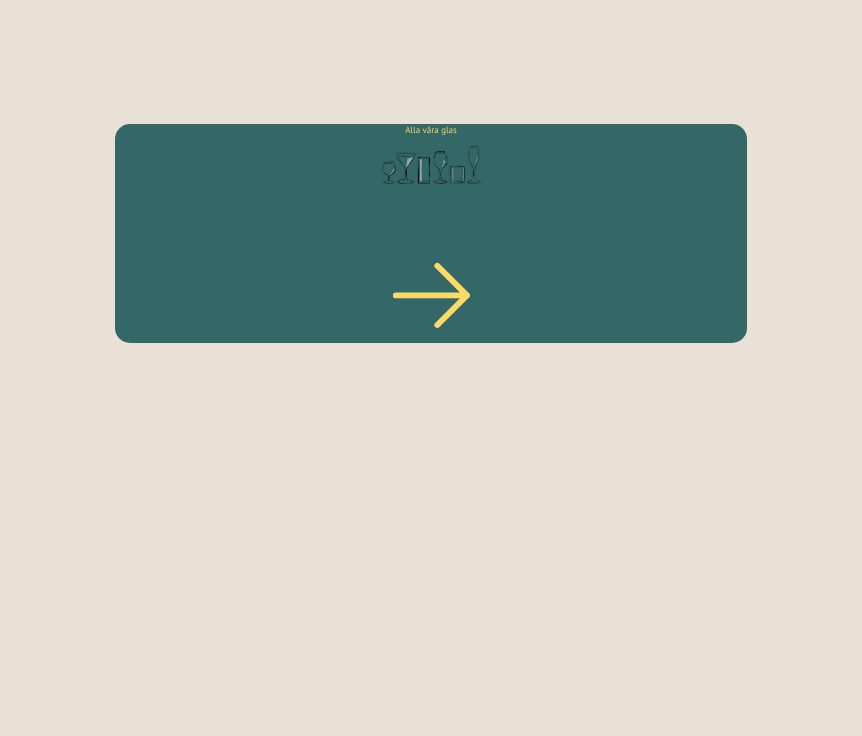
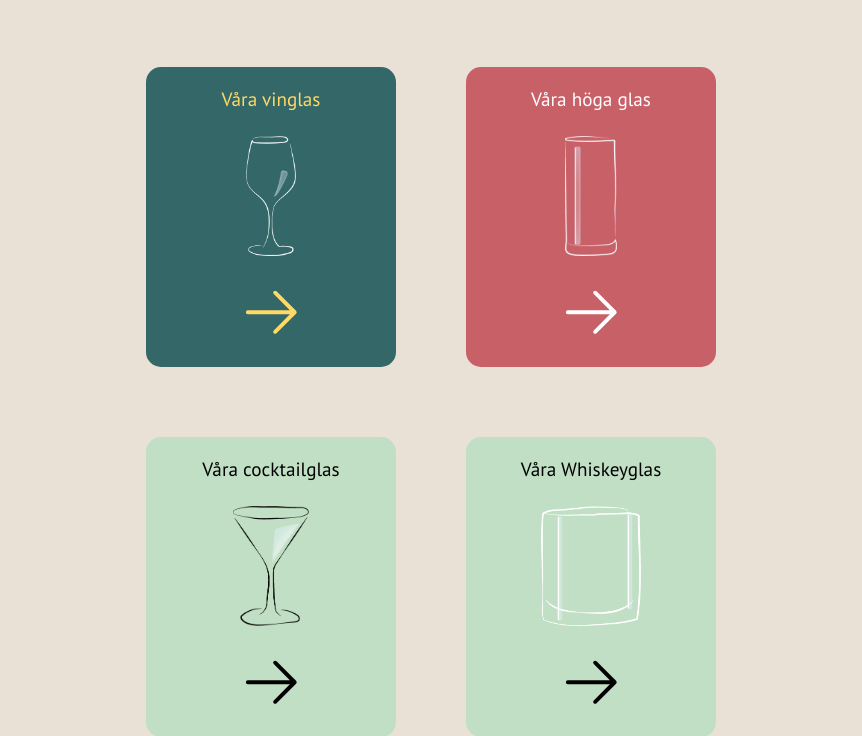
Before and after one commit to Malinsund/vitrum, a plain HTML site: page index.html in a window 1280 px wide. Shown: the part 559-1295 px from the top of the page, without its empty margins (209-1071 px from the left). Before the commit the page ends 1018 px from the top, so only its background shows below. Drawn offline with Linux system fonts and the light colour scheme; a web font is replaced by a local one.

Commit message:
media quary

```diff
--- a/index.html
+++ b/index.html
@@ -70,13 +70,6 @@
       </section>
     </header>
 
-    <!--  <section>
-      <div>
-        <article><div></div></article>
-        <article><div></div></article>
-      </div>
-    </section> -->
-
     <!--Här skall alla kort/knappar komma-->
     <section class="outer-card-container">
       <article class="card-container">
@@ -85,6 +78,7 @@
           <div>
             <img src="assets/Glas.vin.vit.png" alt="vinglas" />
           </div>
+
           <svg
             class="arrows"
             xmlns="http://www.w3.org/2000/svg"
@@ -121,15 +115,12 @@
               d="M13.5 4.5 21 12m0 0-7.5 7.5M21 12H3"
             />
           </svg>
-          <!--Piljävel?-->
         </div>
         <div class="card3 card">
           <p>Våra cocktailglas</p>
           <div>
             <img src="assets/Glas.Coc.png" alt="" />
           </div>
-
-          <!--Piljävel?-->
           <svg
             class="arrows"
             xmlns="http://www.w3.org/2000/svg"
@@ -151,7 +142,7 @@
           <div>
             <img src="assets/glas.whis.vit.png" alt="Whiskeyglas" />
           </div>
-          <!--Piljävel?-->
+
           <svg
             class="arrows"
             xmlns="http://www.w3.org/2000/svg"
@@ -188,14 +179,12 @@
               d="M13.5 4.5 21 12m0 0-7.5 7.5M21 12H3"
             />
           </svg>
-          <!--Piljävel?-->
         </div>
         <div class="card6 card">
           <p>Våra Cognacskupor</p>
           <div>
             <img src="assets/Glas.conj.png" alt="" />
           </div>
-          <!--Piljävel?-->
           <svg
             class="arrows"
             xmlns="http://www.w3.org/2000/svg"
@@ -215,45 +204,48 @@
       </article>
       <article>
         <div class="card7">
-          <p>Alla våra glas</p>
-
+          <p>Alla våra glas →</p>
           <div>
             <img src="assets/glas.alla.png" alt="" />
           </div>
-          <!--Piljävel?-->
-          <svg
-            class="arrows"
-            xmlns="http://www.w3.org/2000/svg"
-            fill="none"
-            viewBox="0 0 24 24"
-            stroke-width="1.5"
-            stroke="currentColor"
-            class="size-6"
-          >
-            <path
-              stroke-linecap="round"
-              stroke-linejoin="round"
-              d="M13.5 4.5 21 12m0 0-7.5 7.5M21 12H3"
-            />
-          </svg>
         </div>
       </article>
     </section>
     <footer>
-      <section>
-        <div>
-          <img src="" alt="" />
-          <img src="" alt="" />
-          <img src="" alt="" />
+      <section class="footer-content">
+        <div class="socialMedia-container">
+          <div class="socialMedia">
+            <img
+              src="assets/5279111_network_fb_social media_facebook_facebook logo_icon.png"
+              alt="Facebook logo"
+            />
+
+            <img
+              class="instagram"
+              src="assets/5279112_camera_instagram_social media_instagram logo_icon.png"
+              alt="instagram logo"
+            />
+
+            <img
+              src="assets/5279120_play_video_youtube_youtuble logo_icon.svg"
+              alt="Youtube logo"
+            />
+          </div>
         </div>
-        <div>
-          <p></p>
-          <p></p>
-          <p></p>
+        <div class="contact">
+          <p>Besöksaddress:</p>
+          <p>Norra krokslättsgatan 10, 414 57 GÖTEBORG</p>
+          <p>Kundtjänst: (+46) 700 48 00 48</p>
+          <p>
+            Vid frågor kring ångrat köp eller trasit gods, kontakta våran
+            kundtjäns
+          </p>
+          <p>Inget återbetalning sker vid personlig ingravering av glas</p>
+          <p><i> &copy Malin Sundberg 2024</i></p>
         </div>
       </section>
       <div>
-        <img src="" alt="" />
+        <img class="logo-icon" src="assets/Vitrum.logo.png" alt="" />
       </div>
     </footer>
   </body>
--- a/style.css
+++ b/style.css
@@ -1,5 +1,6 @@
 body {
     background-color: #E9E1D5;
+    height: 100%;
 }
 
 .logotypeSection {
@@ -30,6 +31,7 @@ h3 {
 }
 .profileCart {
     justify-content: end;
+    cursor: pointer;
 
 }
 .cart {
@@ -49,8 +51,8 @@ h3 {
     gap: 15px;
     justify-content: center;
     flex-wrap: wrap;
-    padding: 20px 0;
-    margin: 10%;
+    padding-top: 20px;
+    margin: 10% 10% 0 10%;
 
 }
 p{
@@ -61,44 +63,24 @@ p{
 }
 .card{
     border-radius: 15px;
-    width: 80px;
+    width: 100px;
+    height: 120px;
     justify-content: center;
     box-sizing: border-box;
 }
 
-.card1  {
+.card1, .card5  {
     background: #346767;
     color: #FFD966;
-
 }
-.card2 {
+.card2, .card6 {
     background: #C86068;
     color: white;
+}
+.card3, .card4{
+    background: #C1DFC4;
+}
 
-
-}
-.card3{
-    background: #C1DFC4;
-
-
-}
-.card4{
-    background: #C1DFC4;
-
-
-}
-.card5{
-    background: #346767;
-    color:#FFD966;
-
-
-}
-.card6{
-    background: #C86068;
-    color: white;
-
-
-}
 .card7{
     background: #346767;
     color:#FFD966;
@@ -110,19 +92,17 @@ p{
 }
 
 
-
 .card img{
     width: auto;
     display: block;
     margin: 10px auto;
-    height: 30px;
+    height: 50px;
 }
 .card7 img{
     width: auto;
     margin: 10px auto;
     height: 40px;
     display: block;
-
 }
 
 
@@ -133,7 +113,52 @@ p{
     margin: 10% auto;
 }
 
-@media screen and (min-width: 640px) {
+footer {
+    position: relative;
+    margin-top: 10%;
+    display: flex;
+    justify-content: center;
+    align-items: center;
+    flex-direction: column;
+    text-align: center;
+    background: linear-gradient(#E9E1D5, #C86068);
+}
+
+.footer-content {
+    display: flex;
+    flex-direction: column;
+    align-items: center;
+    gap: 20px;
+}
+
+.socialMedia-container {
+    display: flex;
+    justify-content: center;
+    width: 100%;
+}
+
+.socialMedia {
+    display: flex;
+    gap: 50px;
+}
+
+.socialMedia img {
+    max-width: 30px;
+    max-height: 30px;
+}
+
+.contact {
+   line-height: 0.3;
+}
+.logo-icon {
+    position: absolute;
+    bottom: 10px;
+    right: 10px;
+    max-width: 80px;
+    max-height: 80px;
+
+}
+@media screen and (min-width: 640px){
 
     .logotypeDiv {
         display: flex;
@@ -141,8 +166,8 @@ p{
         justify-content: center;
     }
     .logotype {
-        margin-top: 70px;
-        max-width: 600px;
+        margin-top: 100px;
+        max-width: 400px;
         margin-left: auto;
         margin-right: auto;
         position: relative;
@@ -152,20 +177,236 @@ p{
         font-style: normal;
         font-size: medium;
         position:absolute;
-        top: 250px;
-        max-width:max-content
+        top: 210px;
+        max-width:300px;
+
+    }
+    .card-container{
+        display: flex;
+        gap: 70px;
+        justify-content: center;
+        flex-wrap: wrap;
+        padding: 10px 0;
+        margin: 10% 10%;
+    }
+    p{
+        font-family: "PT Sans", sans-serif;
+        font-size: larger;
+        text-align: center;
+
+    }
+    .card{
+        border-radius: 15px;
+        width: 250px;
+        height: 300px;
+        justify-content: center;
+        box-sizing: border-box;
+        cursor: pointer;
+        transition: transform 0.3s ease;
+    }
+    .cart {
+        width: 50px;
+        position: absolute;
+        right:20px;
+        top:20px;
+    }
+    .profile {
+        width: 50px;
+        position: absolute;
+        right: 20px;
+        top:80px;
+    }
+
+    .card img{
+        width: auto;
+        display: block;
+        margin: 10% auto;
+        height: 120px;
+    }
+    .card7{
+        background: #346767;
+        color:#FFD966;
+        width: 60%;
+        border-radius: 15px;
+        justify-content: center;
+        margin: auto;
+        cursor: pointer;
+
+    }
+    .card7 img{
+        height: auto;
+        width: 80%;
+        object-fit: contain;
+     }
+
+}
+
+@media screen and (min-width: 850px) {
+
+    .logotypeDiv {
+        display: flex;
+        flex-direction: column;
+        justify-content: center;
+    }
+    .logotype {
+        margin-top: 200px;
+        max-width: 800px;
+        margin-left: auto;
+        margin-right: auto;
+        position: relative;
+    }
+    h3 {
+        font-family: "Luicida Console",monaco, monospace;
+        font-style: normal;
+        font-size: larger;
+        position:absolute;
+        top: 400px;
+        max-width:max-content;
 
     }
     .cart {
         width: 50px;
         position: absolute;
-        right:10px;
+        right:20px;
+        top:20px;
     }
     .profile {
         width: 50px;
         position: absolute;
+        right: 20px;
+        top:80px;
+    }
+    .card-container{
+        display: flex;
+        gap: 70px;
+        justify-content: center;
+        flex-wrap: wrap;
+        padding: 10px 0;
+        margin: 10% 10%;
+    }
+    p{
+        font-family: "PT Sans", sans-serif;
+        font-size: larger;
+        text-align: center;
+
+    }
+    .card{
+        border-radius: 15px;
+        width: 250px;
+        height: 300px;
+        justify-content: center;
+        box-sizing: border-box;
+        cursor: pointer;
+        transition: transform 0.3s ease;
+    }
+    .card:hover {
+        transform: scale(1.05);
+        box-shadow: 0 8px 16px rgba(0, 0, 0, 0.2);
+    }
+
+    .card1, .card5  {
+        background: #346767;
+        color: #FFD966;
+
+    }
+    .card2, .card6 {
+        background: #C86068;
+        color: white;
+    }
+    .card3, .card4{
+        background: #C1DFC4;
+    }
+
+    .card img{
+        width: auto;
+        display: block;
+        margin: 10% auto;
+        height: 120px;
+    }
+    .arrows{
+        width: 25%;
+        height: auto;
+        display: block;
+        margin: auto;
+    }
+    .card7{
+        background: #346767;
+        color:#FFD966;
+        width: 60%;
+        border-radius: 15px;
+        justify-content: center;
+        margin: auto;
+        cursor: pointer;
+        transition: transform 0.3s ease;
+    }
+    .card7:hover {
+        transform: scale(1.05);
+        box-shadow: 0 8px 16px rgba(0, 0, 0, 0.2);
+    }
+    .card7 p{
+        font-size: x-large;
+        padding-top: 5%;
+    }
+    .card7 img{
+       height: auto;
+       width: 80%;
+       object-fit: contain;
+    }
+
+    footer {
+        position: relative;
+        margin-top: 10%;
+        display: flex;
+        justify-content: center;
+        align-items: center;
+        flex-direction: column;
+        text-align: center;
+        background: linear-gradient(#E9E1D5, #C86068);
+    }
+
+    .footer-content {
+        display: flex;
+        flex-direction: column;
+        align-items: center;
+        gap: 20px;
+    }
+
+    .socialMedia-container {
+        display: flex;
+        justify-content: center;
+        width: 100%;
+    }
+
+    .socialMedia {
+        display: flex;
+        gap: 50px;
+    }
+
+    .socialMedia img {
+        max-width: 50px;
+        max-height: 50px;
+    }
+
+    .contact {
+       line-height: 0.3;
+    }
+    .logo-icon {
+        position: absolute;
+        bottom: 10px;
         right: 10px;
-        top:60px;
+        max-width: 30%;
+        max-height: 70%;
+
     }
 
 }
+@media screen and (min-width: 850px){
+    .card-container{
+        display: flex;
+        gap: 70px;
+        justify-content: center;
+        flex-wrap: wrap;
+        padding: 10px 0;
+        margin: 10% 20%;
+    }
+}
```
Also changed, not shown: assets/5279111_network_fb_social media_facebook_facebook logo_icon.png (added), assets/5279112_camera_instagram_social media_instagram logo_icon.png (added), assets/5279115_chat bubble_facebook_messenger_messenger logo_icon.png (added), assets/5279120_play_video_youtube_youtuble logo_icon.svg (added).
